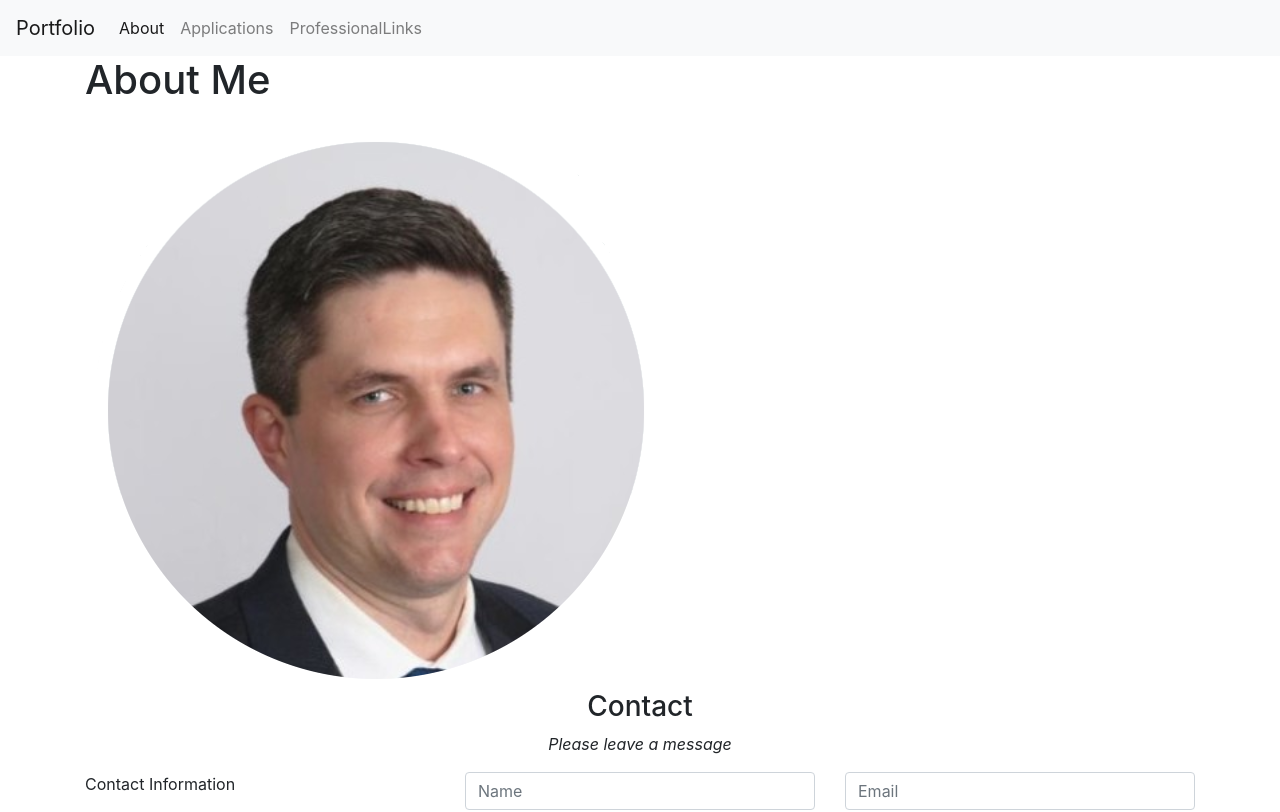
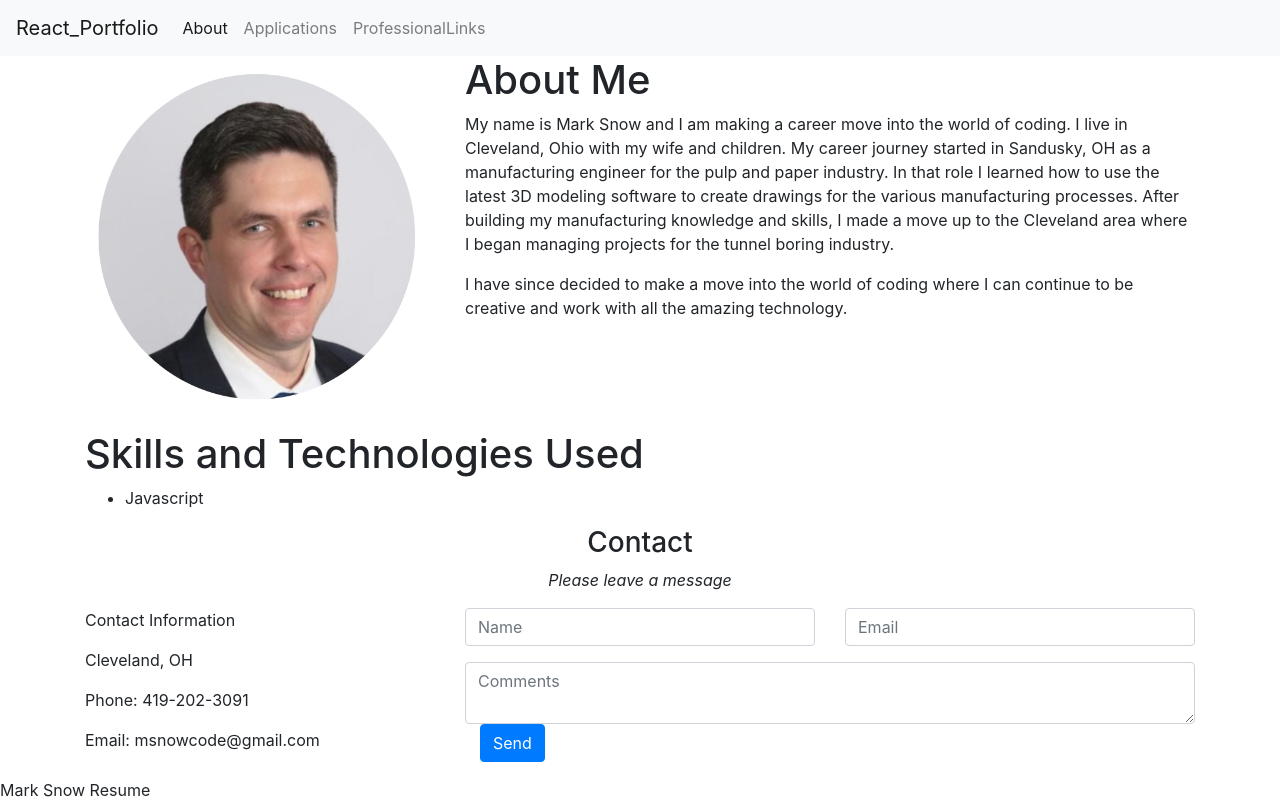
Before and after one commit to MSnow-21/React_Portfolio, a React (Create React App) app: page / in a window 1280 px wide. Shown: the top 812 px of the page. Built offline with nearby package versions, Linux system fonts and the light colour scheme.

Commit message:
Updated About.js with About Me section. Renamed Navbar on Navbar.js

```diff
--- a/src/components/About.js
+++ b/src/components/About.js
@@ -5,9 +5,31 @@ function About(){
     return(
         <div>
             <div className="container">
-                <h1>About Me</h1>
-                <img src={ProfessionalImage} alt="ProfessionalImage"></img>
+                <div className="row">
+                    <div className="col-md-4">
+                        <img src={ProfessionalImage} alt="ProfessionalImage" width="350" height="350"></img>
+                    </div>
+                    <div className="col-md-8">
+                        <h1>About Me</h1>
+                        <p>My name is Mark Snow and I am making a career move into the world of coding. I live in Cleveland, Ohio with my wife and children. My career journey started in Sandusky, OH as a manufacturing engineer for the pulp and paper industry. In that role I learned how to use the latest 3D modeling software to create drawings for the various manufacturing processes. After building my manufacturing knowledge and skills, I made a move up to the Cleveland area where I began managing projects for the tunnel boring industry.</p>
+                        <p>I have since decided to make a move into the world of coding where I can continue to be creative and work with all the amazing technology.</p>
+                    </div>
+                </div>
                 <br></br>
+            </div>
+            <div className="container">
+                <div className="row">
+                    <div className="col-md-12">
+                        <h1>Skills and Technologies Used</h1>
+                    </div>
+
+                    <div className="col-md-4">
+                        <ul>
+                            <li>Javascript</li>
+                        </ul>
+                    </div>
+
+                </div>
             </div>
 
             <div className="container" id="contact">
--- a/src/components/Navbar.js
+++ b/src/components/Navbar.js
@@ -5,7 +5,7 @@ function Navbar() {
     return(
         <nav className="navbar navbar-expand-lg navbar-light bg-light">
             <Link className="navbar-brand" to="/">
-                Portfolio
+                React_Portfolio
             </Link>
             <div>
                 <ul className="navbar-nav">
```
